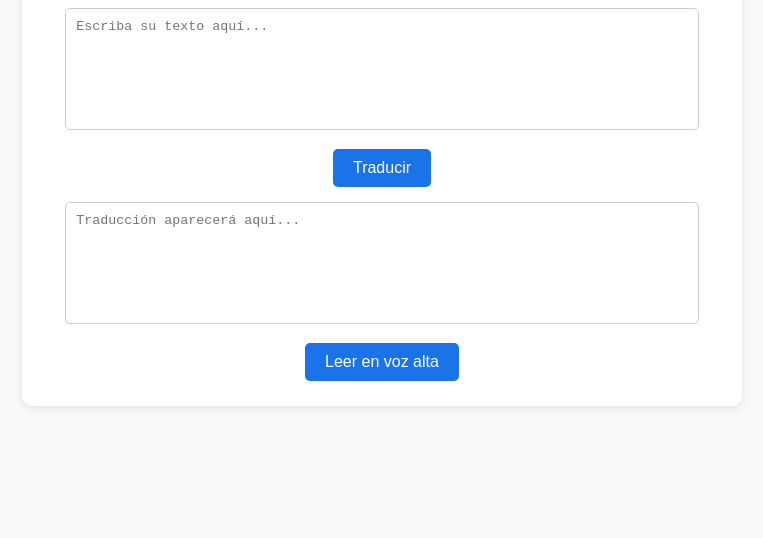
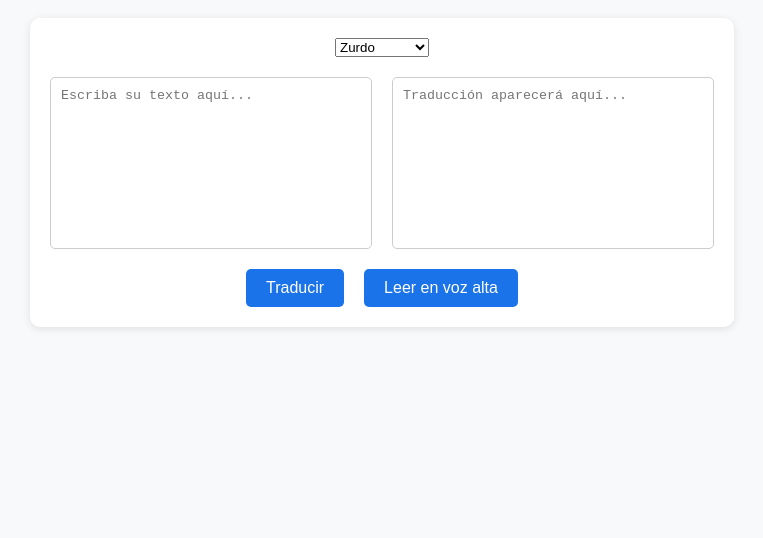
Before and after one commit to SrAndersson-theVoidLord/Traductor_spanish_a_Kuka, a plain HTML site: page index.html in a window 1280 px wide. Shown: the part 262-800 px from the top of the page, without its empty margins (258-1021 px from the left). Drawn offline with Linux system fonts and the light colour scheme.

Commit message:
cambio de la estructura general del html y del CSS para que se asemeje mas a google translate

```diff
--- a/index.html
+++ b/index.html
@@ -20,10 +20,15 @@
                 </select>
             </div>
 
-            <textarea id="sourceText" placeholder="Escriba su texto aquí..."></textarea>
-            <button onclick="traducir()">Traducir</button>
-            <textarea id="translatedText" placeholder="Traducción aparecerá aquí..." readonly></textarea>
-            <button onclick="leerTexto()">Leer en voz alta</button>
+            <div class="textareas">
+                <textarea id="sourceText" placeholder="Escriba su texto aquí..."></textarea>
+                <textarea id="translatedText" placeholder="Traducción aparecerá aquí..." readonly></textarea>
+            </div>
+
+            <div class="buttons">
+                <button onclick="traducir()">Traducir</button>
+                <button onclick="leerTexto()">Leer en voz alta</button>
+            </div>
         </div>
     </div>
 
--- a/styles.css
+++ b/styles.css
@@ -29,14 +29,26 @@ body {
     margin-bottom: 20px;
 }
 
-textarea {
-    width: 90%;
-    height: 100px;
-    margin: 10px 0;
+.textareas {
+    display: flex;
+    justify-content: center;
+    gap: 20px;
+    margin-bottom: 20px;
+}
+
+.textareas textarea {
+    width: 300px;
+    height: 150px;
     padding: 10px;
     border: 1px solid #ccc;
     border-radius: 5px;
     resize: none;
+}
+
+.buttons {
+    display: flex;
+    justify-content: center;
+    gap: 20px;
 }
 
 button {
@@ -47,7 +59,6 @@ button {
     border-radius: 5px;
     cursor: pointer;
     font-size: 16px;
-    margin: 5px;
 }
 
 button:hover {
```
